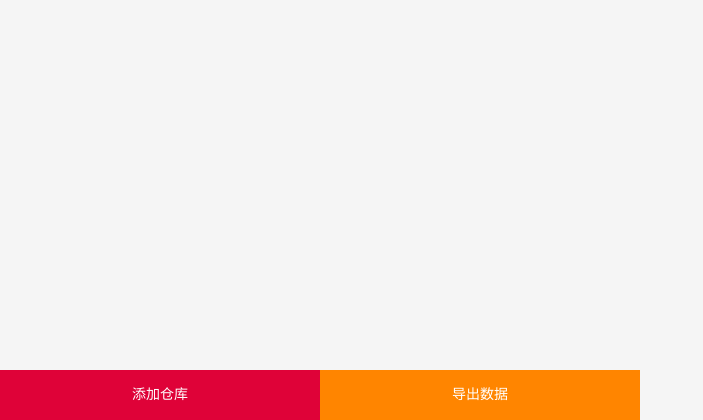
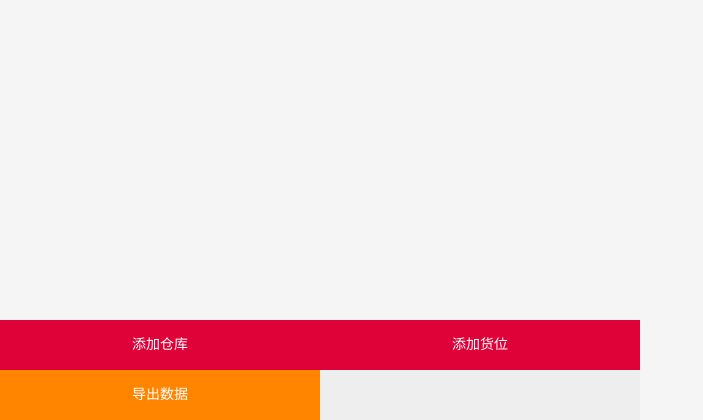
Before and after one commit to anaf007/mall, a Flask app: page /store/location_management in a window 1280 px wide. Shown: the part 380-800 px from the top of the page, without its empty margins (0-703 px from the left). Run offline with Flask 2, Linux system fonts and the light colour scheme; the visitor is signed in with stand-in values (Sample User, id 1); data comes from the database, SQL or seed files in the repository; data that the repository does not hold is empty; some libraries are stand-ins or nearby versions.

Commit message:
change html store location_management

```diff
--- a/mall/store/views.py
+++ b/mall/store/views.py
@@ -106,7 +106,7 @@ def commodity_data_post():
 	return redirect(url_for('.commodity_data'))
 
 
-#商品管理
+#货位管理
 @blueprint.route('/location_management')
 @templated()
 @login_required
--- a/templates/store/location_management.html
+++ b/templates/store/location_management.html
@@ -18,6 +18,7 @@
 <div class="operationBox">
 
     <input class="goBuyBtn" type="button" value="添加仓库" onclick="window.location = '{{url_for('store.add_warehouse')}}'">
+    <input class="goBuyBtn" type="button" value="添加货位" onclick="window.location = '{{url_for('store.add_location')}}'">
     <input class="goShoppingcartBtn" type="button" value="导出数据" onclick="window.location = '{{url_for('store.toexcel_location')}}'">
 
 </div>
```
